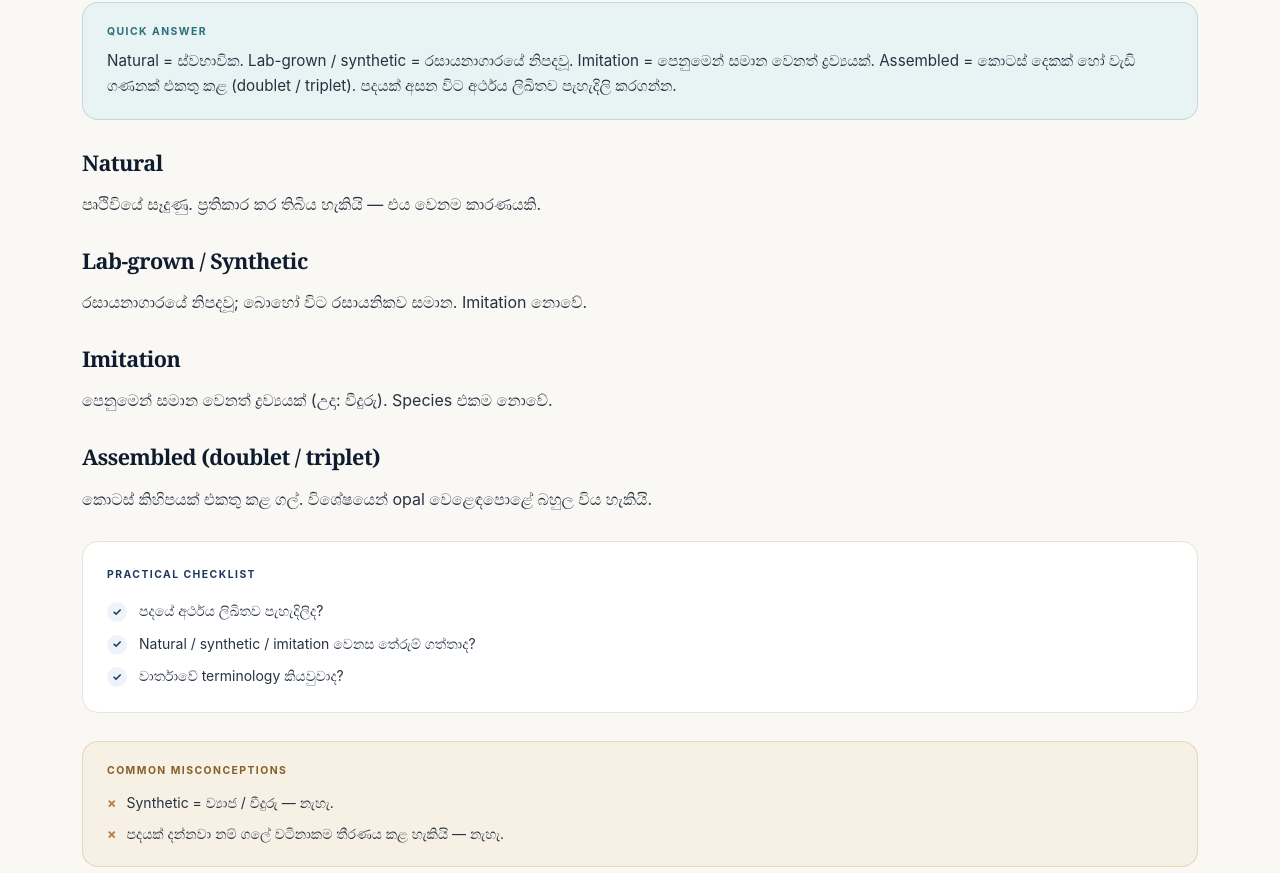
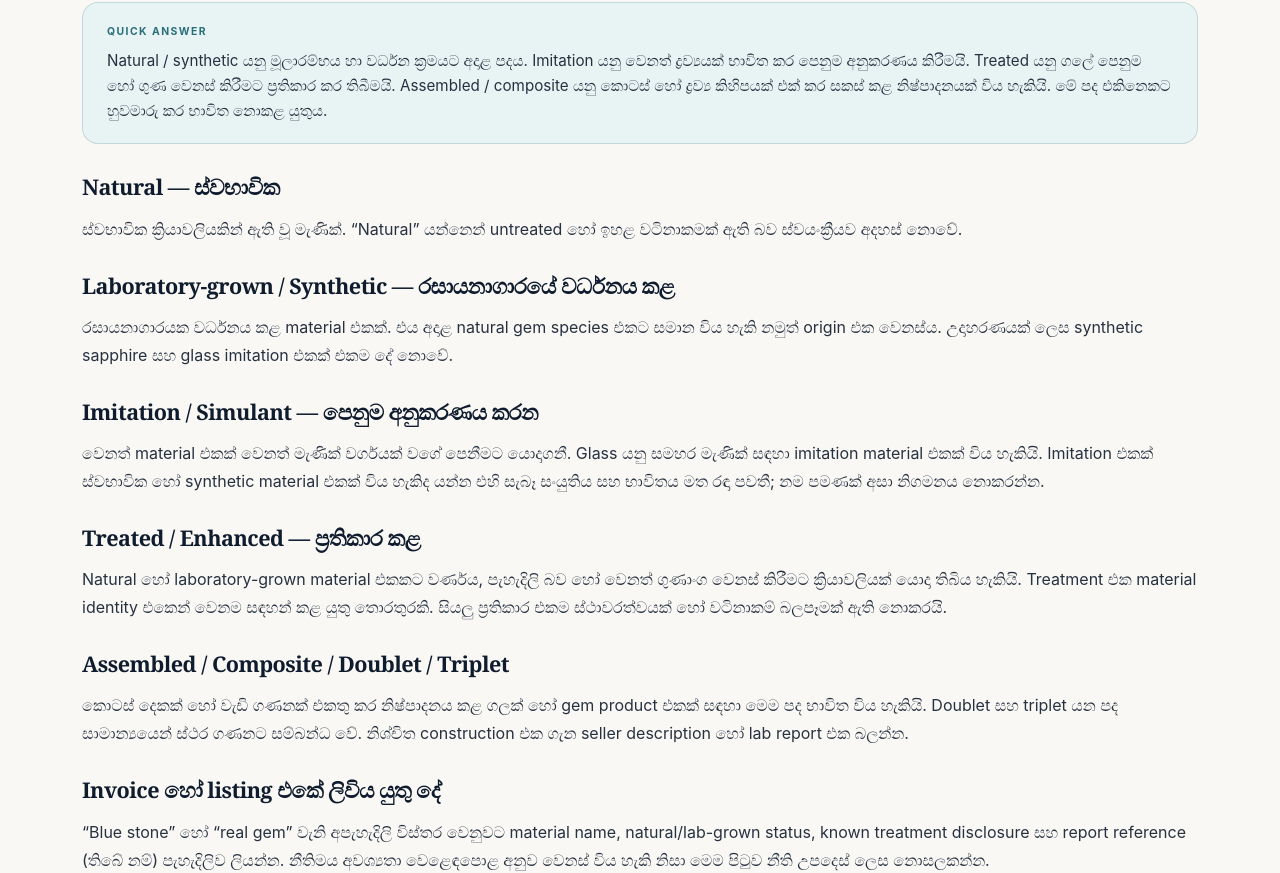
Before and after one commit to LinukaBandara/GemologyX, a Next.js app: page /si/learn/natural-synthetic-imitation-gems in a window 1280 px wide. Shown: the part 409-1282 px from the top of the page. Built offline with nearby package versions, Linux system fonts and the light colour scheme.

Commit message:
Clarify gemstone terminology reference

```diff
--- a/src/app/si/learn/natural-synthetic-imitation-gems/page.tsx
+++ b/src/app/si/learn/natural-synthetic-imitation-gems/page.tsx
@@ -1,76 +1,68 @@
 import type { Metadata } from "next";
-import {
-  ArticleLayout,
-  ArticleSection,
-  QuickAnswer,
-  PracticalChecklist,
-  Misconceptions,
-} from "@/components/article-layout";
+import { ArticleLayout, ArticleSection, QuickAnswer, PracticalChecklist, Misconceptions } from "@/components/article-layout";
 
 export const metadata: Metadata = {
-  title: "ස්වභාවික, කෘත්‍රිම සහ අනුකරණ මැණික් පද | GemologyX",
-  description:
-    "Natural, lab-grown, synthetic, imitation සහ assembled ගල් ගැන වෙළෙඳාමේ පද තේරුම් ගනිමු.",
+  title: "Natural, Synthetic, Imitation සහ Assembled මැණික් පද | GemologyX",
+  description: "මැණික් වෙළෙඳාමේ natural, laboratory-grown, synthetic, imitation, composite සහ treated යන පද පැහැදිලි කරන reference guide.",
+  alternates: { canonical: "/si/learn/natural-synthetic-imitation-gems" },
 };
 
 export default function Page() {
   return (
     <ArticleLayout
       category="සිංහල මැණික් දැනුම"
-      readTime="මිනිත්තු 6"
-      title="මැණික් විකිණීමේදී භාවිත වන පද තේරුම් ගනිමු"
+      readTime="මිනිත්තු 7"
+      title="මැණික් වෙළෙඳාමේ භාවිත වන පද තේරුම් ගනිමු"
       crumbHref="/si/learn/natural-vs-synthetic-gemstones"
-      crumbLabel="ස්වභාවික vs කෘත්‍රිම"
-      lastReviewed="2026-10-24"
+      crumbLabel="Natural vs lab-grown"
+      lastReviewed="2026-11-02"
       related={[
-        { label: "ස්වභාවික vs කෘත්‍රිම", href: "/si/learn/natural-vs-synthetic-gemstones" },
-        { label: "වාර්තාවක් කියවීම", href: "/si/learn/how-to-read-gem-report" },
-        { label: "මැණික් මිලදී ගැනීමේ checklist", href: "/si/learn/gemstone-buying-checklist" },
+        { label: "Natural සහ lab-grown අතර වෙනස", href: "/si/learn/natural-vs-synthetic-gemstones" },
+        { label: "Glass සහ මැණික් අතර වෙනස", href: "/si/learn/glass-vs-gemstone" },
+        { label: "මැණික් ප්‍රතිකාර හෙළිදරව් කිරීම", href: "/si/learn/gemstone-treatment-disclosure" },
       ]}
     >
       <QuickAnswer>
-        <p>
-          Natural = ස්වභාවික. Lab-grown / synthetic = රසායනාගාරයේ නිපදවූ.
-          Imitation = පෙනුමෙන් සමාන වෙනත් ද්‍රව්‍යයක්. Assembled = කොටස් දෙකක්
-          හෝ වැඩි ගණනක් එකතු කළ (doublet / triplet). පදයක් අසන විට අර්ථය
-          ලිඛිතව පැහැදිලි කරගන්න.
-        </p>
+        <p>Natural / synthetic යනු මූලාරම්භය හා වර්ධන ක්‍රමයට අදාළ පදය. Imitation යනු වෙනත් ද්‍රව්‍යයක් භාවිත කර පෙනුම අනුකරණය කිරීමයි. Treated යනු ගලේ පෙනුම හෝ ගුණ වෙනස් කිරීමට ප්‍රතිකාර කර තිබීමයි. Assembled / composite යනු කොටස් හෝ ද්‍රව්‍ය කිහිපයක් එක් කර සකස් කළ නිෂ්පාදනයක් විය හැකියි. මේ පද එකිනෙකට හුවමාරු කර භාවිත නොකළ යුතුය.</p>
       </QuickAnswer>
 
-      <ArticleSection heading="Natural">
-        <p>පෘථිවියේ සෑදුණු. ප්‍රතිකාර කර තිබිය හැකියි — එය වෙනම කාරණයකි.</p>
+      <ArticleSection heading="Natural — ස්වභාවික">
+        <p>ස්වභාවික ක්‍රියාවලියකින් ඇති වූ මැණික්. “Natural” යන්නෙන් untreated හෝ ඉහළ වටිනාකමක් ඇති බව ස්වයංක්‍රීයව අදහස් නොවේ.</p>
       </ArticleSection>
 
-      <ArticleSection heading="Lab-grown / Synthetic">
-        <p>රසායනාගාරයේ නිපදවූ; බොහෝ විට රසායනිකව සමාන. Imitation නොවේ.</p>
+      <ArticleSection heading="Laboratory-grown / Synthetic — රසායනාගාරයේ වර්ධනය කළ">
+        <p>රසායනාගාරයක වර්ධනය කළ material එකක්. එය අදාළ natural gem species එකට සමාන විය හැකි නමුත් origin එක වෙනස්ය. උදාහරණයක් ලෙස synthetic sapphire සහ glass imitation එකක් එකම දේ නොවේ.</p>
       </ArticleSection>
 
-      <ArticleSection heading="Imitation">
-        <p>පෙනුමෙන් සමාන වෙනත් ද්‍රව්‍යයක් (උදා: වීදුරු). Species එකම නොවේ.</p>
+      <ArticleSection heading="Imitation / Simulant — පෙනුම අනුකරණය කරන">
+        <p>වෙනත් material එකක් වෙනත් මැණික් වර්ගයක් වගේ පෙනීමට යොදාගනී. Glass යනු සමහර මැණික් සඳහා imitation material එකක් විය හැකියි. Imitation එකක් ස්වභාවික හෝ synthetic material එකක් විය හැකිද යන්න එහි සැබෑ සංයුතිය සහ භාවිතය මත රඳා පවතී; නම පමණක් අසා නිගමනය නොකරන්න.</p>
       </ArticleSection>
 
-      <ArticleSection heading="Assembled (doublet / triplet)">
-        <p>කොටස් කිහිපයක් එකතු කළ ගල්. විශේෂයෙන් opal වෙළෙඳපොළේ බහුල විය හැකියි.</p>
+      <ArticleSection heading="Treated / Enhanced — ප්‍රතිකාර කළ">
+        <p>Natural හෝ laboratory-grown material එකකට වර්ණය, පැහැදිලි බව හෝ වෙනත් ගුණාංග වෙනස් කිරීමට ක්‍රියාවලියක් යොදා තිබිය හැකියි. Treatment එක material identity එකෙන් වෙනම සඳහන් කළ යුතු තොරතුරකි. සියලු ප්‍රතිකාර එකම ස්ථාවරත්වයක් හෝ වටිනාකම් බලපෑමක් ඇති නොකරයි.</p>
       </ArticleSection>
 
-      <PracticalChecklist
-        items={[
-          "පදයේ අර්ථය ලිඛිතව පැහැදිලිද?",
-          "Natural / synthetic / imitation වෙනස තේරුම් ගත්තාද?",
-          "වාර්තාවේ terminology කියවුවාද?",
-        ]}
-      />
+      <ArticleSection heading="Assembled / Composite / Doublet / Triplet">
+        <p>කොටස් දෙකක් හෝ වැඩි ගණනක් එකතු කර නිෂ්පාදනය කළ ගලක් හෝ gem product එකක් සඳහා මෙම පද භාවිත විය හැකියි. Doublet සහ triplet යන පද සාමාන්‍යයෙන් ස්ථර ගණනට සම්බන්ධ වේ. නිශ්චිත construction එක ගැන seller description හෝ lab report එක බලන්න.</p>
+      </ArticleSection>
 
-      <Misconceptions
-        items={[
-          "Synthetic = ව්‍යාජ / වීදුරු — නැහැ.",
-          "පදයක් දන්නවා නම් ගලේ වටිනාකම තීරණය කළ හැකියි — නැහැ.",
-        ]}
-      />
+      <ArticleSection heading="Invoice හෝ listing එකේ ලිවිය යුතු දේ">
+        <p>“Blue stone” හෝ “real gem” වැනි අපැහැදිලි විස්තර වෙනුවට material name, natural/lab-grown status, known treatment disclosure සහ report reference (තිබේ නම්) පැහැදිලිව ලියන්න. නීතිමය අවශ්‍යතා වෙළෙඳපොළ අනුව වෙනස් විය හැකි නිසා මෙම පිටුව නීති උපදෙස් ලෙස නොසලකන්න.</p>
+      </ArticleSection>
 
-      <ArticleSection heading="මතක තබාගන්න">
-        <p>මෙම ලිපිය අධ්‍යාපනික මාර්ගෝපදේශයකි. නිශ්චිත ගලක් හඳුනාගැනීමේ සහතිකයක් නොවේ.</p>
-      </ArticleSection>
+      <PracticalChecklist items={[
+        "Material name එක නිශ්චිතද?",
+        "Natural හෝ laboratory-grown යන්න පැහැදිලිද?",
+        "Known treatments වෙනම සඳහන් කර තිබේද?",
+        "Assembled / composite නම් construction එක පැහැදිලිද?",
+        "වාර්තාවක් තිබේ නම් එහි wording එක listing එකට ගැළපේද?",
+      ]} />
+
+      <Misconceptions items={[
+        "Synthetic සහ imitation එකම දෙයක් — නැහැ.",
+        "Natural කියන්නේ treatment නොකළ — එසේ නොවේ.",
+        "Assembled stone එකක් අනිවාර්යයෙන්ම glass — construction එක අනුව material වෙනස් විය හැකියි.",
+      ]} />
     </ArticleLayout>
   );
 }
```
